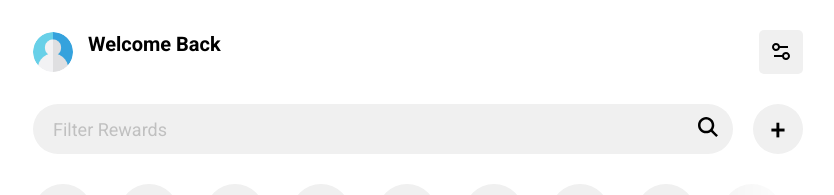
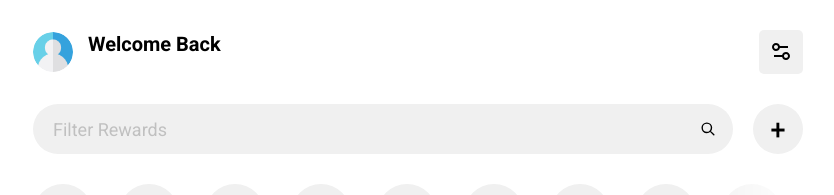
Before and after one commit to julioarhernandez/cards, a Vue app: page /signin in a window 1280 px wide. Both pictures are taken after a click on the link 1003 px from the left and 52 px from the top of the page. Shown: the top 195 px of the page, without its empty margins (222-1056 px from the left). Built offline with nearby package versions, Linux system fonts and the light colour scheme; no server answers; what vue-tippy would draw is missing.

Commit message:
Filter icons

```diff
--- a/src/components/Filter/Filter.html
+++ b/src/components/Filter/Filter.html
@@ -5,10 +5,10 @@
                 <input class="filter-search-input" type="text" v-model="searchContent" @keyup.enter="handleFilterInput" placeholder="Filter Rewards"/>
                 <div class="filter-search-form-status">
                     <div class="filter-search-form-search" v-show="!filterRewardCategory">
-                        <img src="/src/assets/search.svg">
+                        <img src="/src/assets/filter-search.svg">
                     </div>
                     <div class="filter-search-form-reset" v-show="filterRewardCategory">
-                        <img src="/src/assets/clear.svg" @click.prevent="resetFilterBy">
+                        <img src="/src/assets/filter-reset.svg" @click.prevent="resetFilterBy">
                     </div>
                 </div>
             </div>
--- a/src/components/Filter/Filter.scss
+++ b/src/components/Filter/Filter.scss
@@ -96,6 +96,10 @@
                     height: 20px;
                 }
             }
+            &-search,
+            &-reset {
+                display: flex;
+            }
         }
     }
     &-buttons {
```
Also changed, not shown: src/assets/filter-reset.svg (added), src/assets/filter-search.svg (added).
